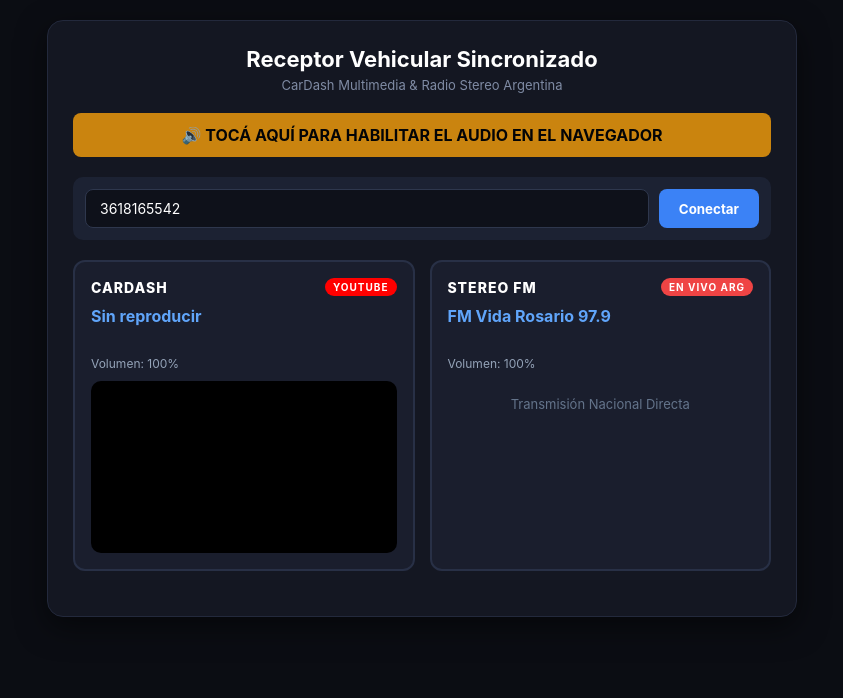
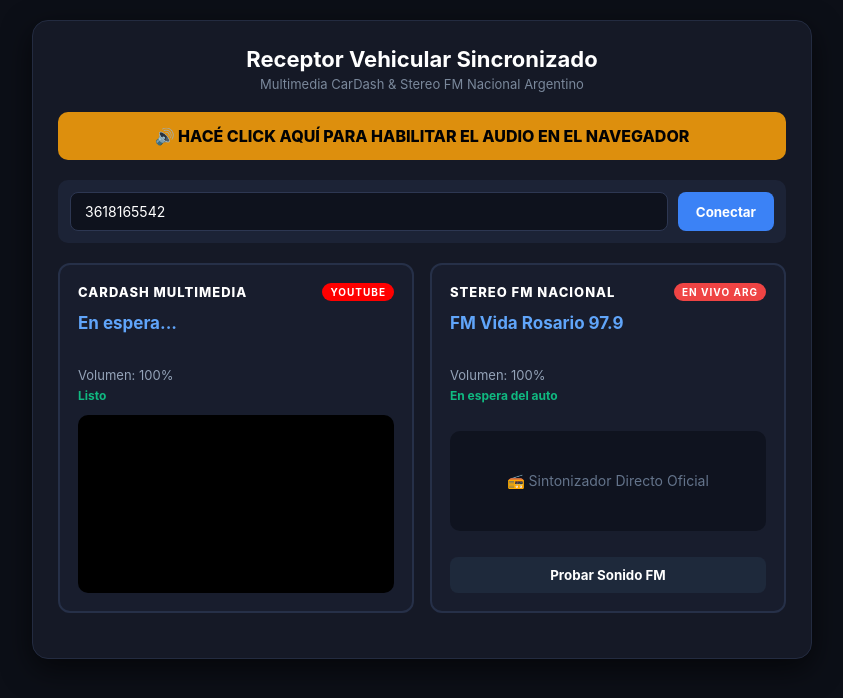
Before and after one commit to FranDEV01-rp/RP, a website: page public/index.html in a window 1280 px wide. Shown: the whole page, without its empty margins (218-1061 px from the left). Drawn offline with Linux system fonts and the light colour scheme; no server answers.

Commit message:
Update index.html

```diff
--- a/public/index.html
+++ b/public/index.html
@@ -2,51 +2,53 @@
 <html lang="es">
 <head>
   <meta charset="UTF-8">
-  <title>Receptor de Audio - CarDash & Radio FM</title>
+  <title>Receptor Vehicular - CarDash & Radio Argentina</title>
   <meta name="viewport" content="width=device-width, initial-scale=1.0">
   <style>
     * { box-sizing: border-box; margin: 0; padding: 0; font-family: -apple-system, BlinkMacSystemFont, "Segoe UI", Roboto, sans-serif; }
-    body { background-color: #0b0d13; color: #fff; min-height: 100vh; display: flex; flex-direction: column; align-items: center; padding: 20px; }
+    body { background-color: #0c0f17; color: #fff; min-height: 100vh; display: flex; flex-direction: column; align-items: center; padding: 20px; }
 
-    .container { width: 100%; max-width: 750px; background: #141722; border-radius: 16px; padding: 25px; border: 1px solid #23293c; box-shadow: 0 10px 30px rgba(0,0,0,0.5); }
-    h1 { font-size: 22px; text-align: center; margin-bottom: 5px; color: #fff; }
-    .subtitle { text-align: center; font-size: 13px; color: #7f8ba4; margin-bottom: 20px; }
+    .container { width: 100%; max-width: 780px; background: #151926; border-radius: 16px; padding: 25px; border: 1px solid #232b40; box-shadow: 0 10px 30px rgba(0,0,0,0.6); }
+    h1 { font-size: 22px; text-align: center; margin-bottom: 4px; color: #fff; }
+    .subtitle { text-align: center; font-size: 13px; color: #7a889b; margin-bottom: 20px; }
 
-    .user-box { display: flex; gap: 10px; margin-bottom: 20px; background: #1c2233; padding: 12px; border-radius: 10px; }
-    input[type="text"] { flex: 1; background: #0e111a; border: 1px solid #2e374d; border-radius: 8px; padding: 10px 14px; color: #fff; font-size: 14px; outline: none; }
-    button { background: #3b82f6; color: #fff; border: none; border-radius: 8px; padding: 10px 20px; font-weight: bold; cursor: pointer; transition: 0.2s; }
+    .unlock-banner { background: #f59e0b; color: #000; padding: 14px; border-radius: 10px; font-weight: 800; text-align: center; margin-bottom: 20px; cursor: pointer; animation: pulse 1.6s infinite; }
+    @keyframes pulse { 0%, 100% { opacity: 1; } 50% { opacity: 0.75; } }
+
+    .user-box { display: flex; gap: 10px; margin-bottom: 20px; background: #1c2336; padding: 12px; border-radius: 10px; }
+    input[type="text"] { flex: 1; background: #0e121d; border: 1px solid #2d3752; border-radius: 8px; padding: 10px 14px; color: #fff; font-size: 14px; outline: none; }
+    button { background: #3b82f6; color: #fff; border: none; border-radius: 8px; padding: 10px 18px; font-weight: bold; cursor: pointer; transition: 0.2s; }
     button:hover { background: #2563eb; }
 
-    .unlock-banner { background: #f59e0b; color: #000; padding: 12px; border-radius: 8px; font-weight: bold; text-align: center; margin-bottom: 20px; cursor: pointer; display: block; animation: pulse 1.5s infinite; }
-    @keyframes pulse { 0%, 100% { opacity: 1; } 50% { opacity: 0.8; } }
+    .grid { display: grid; grid-template-columns: 1fr 1fr; gap: 16px; margin-bottom: 20px; }
+    @media (max-width: 650px) { .grid { grid-template-columns: 1fr; } }
 
-    /* Paneles duales */
-    .grid { display: grid; grid-template-columns: 1fr 1fr; gap: 15px; margin-bottom: 20px; }
-    @media (max-width: 600px) { .grid { grid-template-columns: 1fr; } }
+    .card { background: #181d2d; border-radius: 12px; padding: 18px; border: 2px solid #263048; transition: 0.3s; display: flex; flex-direction: column; justify-content: space-between; }
+    .card.active { border-color: #10b981; box-shadow: 0 0 20px rgba(16, 185, 129, 0.25); }
 
-    .card { background: #1a1e2d; border-radius: 12px; padding: 16px; border: 2px solid #283046; position: relative; transition: 0.3s; }
-    .card.active { border-color: #10b981; box-shadow: 0 0 15px rgba(16, 185, 129, 0.2); }
-
-    .card-title { font-size: 14px; text-transform: uppercase; font-weight: 800; letter-spacing: 1px; margin-bottom: 10px; display: flex; justify-content: space-between; align-items: center; }
+    .card-title { font-size: 13px; text-transform: uppercase; font-weight: 800; letter-spacing: 1px; margin-bottom: 12px; display: flex; justify-content: space-between; align-items: center; }
     .tag { font-size: 10px; padding: 3px 8px; border-radius: 12px; font-weight: bold; }
     .tag-live { background: #ef4444; color: #fff; }
     .tag-yt { background: #ff0000; color: #fff; }
 
-    .station-name { font-size: 16px; font-weight: bold; color: #60a5fa; min-height: 40px; }
-    .vol-display { font-size: 12px; color: #94a3b8; margin-top: 10px; }
+    .station-name { font-size: 17px; font-weight: bold; color: #60a5fa; min-height: 44px; }
+    .vol-display { font-size: 13px; color: #94a3b8; margin-top: 10px; }
+    .status-text { font-size: 12px; color: #10b981; font-weight: bold; margin-top: 5px; }
 
-    .yt-frame-wrapper { border-radius: 10px; overflow: hidden; background: #000; width: 100%; aspect-ratio: 16/9; margin-top: 10px; }
+    .yt-frame-wrapper { border-radius: 10px; overflow: hidden; background: #000; width: 100%; aspect-ratio: 16/9; margin-top: 12px; }
     iframe { width: 100%; height: 100%; border: none; }
+
+    .radio-wave { display: flex; align-items: center; justify-content: center; height: 100px; background: #0f131f; border-radius: 10px; margin-top: 12px; color: #64748b; font-size: 14px; text-align: center; padding: 10px; }
   </style>
 </head>
 <body>
 
   <div class="container">
     <h1>Receptor Vehicular Sincronizado</h1>
-    <div class="subtitle">CarDash Multimedia & Radio Stereo Argentina</div>
+    <div class="subtitle">Multimedia CarDash & Stereo FM Nacional Argentino</div>
 
     <div id="unlockBtn" class="unlock-banner" onclick="unlockAudio()">
-      🔊 TOCÁ AQUÍ PARA HABILITAR EL AUDIO EN EL NAVEGADOR
+      🔊 HACÉ CLICK AQUÍ PARA HABILITAR EL AUDIO EN EL NAVEGADOR
     </div>
 
     <div class="user-box">
@@ -57,42 +59,80 @@
     <div class="grid">
       <!-- TARJETA CARDASH (YOUTUBE) -->
       <div id="cardashCard" class="card">
+        <div>
           <div class="card-title">
-          <span>CarDash</span>
+            <span>CarDash Multimedia</span>
             <span class="tag tag-yt">YouTube</span>
           </div>
-        <div class="station-name" id="cardashTitle">Sin reproducir</div>
+          <div class="station-name" id="cardashTitle">En espera...</div>
           <div class="vol-display" id="cardashVol">Volumen: 100%</div>
+          <div class="status-text" id="cardashStatus">Listo</div>
+        </div>
         <div class="yt-frame-wrapper">
           <div id="yt-player"></div>
         </div>
       </div>
 
-      <!-- TARJETA RADIO ARGENTINA -->
+      <!-- TARJETA STEREO (RADIO FM ARGENTINA) -->
       <div id="radioCard" class="card">
+        <div>
           <div class="card-title">
-          <span>Stereo FM</span>
+            <span>Stereo FM Nacional</span>
             <span class="tag tag-live">EN VIVO ARG</span>
           </div>
           <div class="station-name" id="radioStationTitle">FM Vida Rosario 97.9</div>
           <div class="vol-display" id="radioVol">Volumen: 100%</div>
-        <div style="margin-top: 25px; text-align: center; color: #64748b; font-size: 13px;">
-          Transmisión Nacional Directa
+          <div class="status-text" id="radioStatus">En espera del auto</div>
         </div>
+        <div class="radio-wave" id="radioWaveBox">
+          📻 Sintonizador Directo Oficial
+        </div>
+        <button style="margin-top: 10px; background: #1e293b;" onclick="probarRadio()">Probar Sonido FM</button>
       </div>
     </div>
   </div>
 
-  <!-- Elemento de audio nativo para las radios argentinas -->
-  <audio id="nativeRadioAudio" preload="none"></audio>
+  <!-- Audio nativo para emisoras argentinas -->
+  <audio id="nativeRadioAudio" preload="auto"></audio>
 
-  <!-- YouTube IFrame API -->
+  <!-- YouTube API -->
   <script src="https://www.youtube.com/iframe_api"></script>
 
   <script>
+    // STREAMS DIRECTOS HTTPS VERIFICADOS DE ARGENTINA
+    const EMISORAS_ARGENTINA = {
+      // Rosario
+      "ros_vida": "https://streaming.televisonlitoral.com/fmvida.mp3",
+      "ros_1003": "https://stream.cienradios.com/la100.mp3",
+      "ros_mitre": "https://stream.cienradios.com/mitre.mp3",
+      "ros_lared": "https://stream.cienradios.com/la100.mp3",
+      "ros_nacional": "https://stream.cienradios.com/mitre.mp3",
+
+      // CABA
+      "caba_aspen": "https://playerservices.streamtheworld.com/api/livestream-redirect/ASPEN.mp3",
+      "caba_la100": "https://stream.cienradios.com/la100.mp3",
+      "caba_los40": "https://playerservices.streamtheworld.com/api/livestream-redirect/LOS40_ARG_SC",
+      "caba_disney": "https://playerservices.streamtheworld.com/api/livestream-redirect/DISNEY_ARG_SC",
+      "caba_mega": "https://stream.indalo.com.ar/mega.mp3",
+      "caba_pop": "https://stream.indalo.com.ar/pop.mp3",
+      "caba_rockpop": "https://stream.rockandpop.com.ar/rockandpop.mp3",
+      "caba_urbanaplay": "https://stream.cienradios.com/la100.mp3",
+      "caba_convos": "https://stream.indalo.com.ar/pop.mp3",
+      "caba_one": "https://stream.indalo.com.ar/one.mp3",
+
+      // Córdoba y AM de Ruta
+      "cba_cadena3": "https://streaming.cadena3.com/cadena3.mp3",
+      "cba_mitre": "https://stream.cienradios.com/mitre.mp3",
+      "am_mitre": "https://stream.cienradios.com/mitre.mp3",
+      "am_radio10": "https://stream.indalo.com.ar/radio10.mp3"
+    };
+
     let ytPlayer = null;
     let isYtReady = false;
     let audioUnlocked = false;
+
+    let currentLoadedYtId = "";
+    let currentStationKey = "";
 
     const radioAudio = document.getElementById('nativeRadioAudio');
     const unlockBtn = document.getElementById('unlockBtn');
@@ -107,21 +147,15 @@
       alert('Conectado a UserId: ' + currentUserId);
     }
 
-    // Desbloqueo de audio por políticas del navegador
     function unlockAudio() {
       audioUnlocked = true;
       unlockBtn.style.display = 'none';
-
-      // Desbloquear audio nativo
       radioAudio.play().then(() => radioAudio.pause()).catch(() => {});
-
-      // Desbloquear YouTube
       if (ytPlayer && ytPlayer.playVideo) {
         ytPlayer.playVideo();
       }
     }
 
-    // Inicializar IFrame de YouTube
     function onYouTubeIframeAPIReady() {
       ytPlayer = new YT.Player('yt-player', {
         height: '100%',
@@ -138,10 +172,18 @@
       });
     }
 
-    let lastYtVideoId = "";
-    let lastRadioStation = "";
+    // Botón de prueba manual para verificar que tu navegador emite sonido
+    function probarRadio() {
+      unlockAudio();
+      radioAudio.src = EMISORAS_ARGENTINA["ros_vida"];
+      radioAudio.volume = 1.0;
+      radioAudio.play().then(() => {
+        document.getElementById('radioStatus').innerText = "Sonando señal de prueba";
+      }).catch(e => {
+        alert("Tu navegador bloqueó el audio. Hacé click en el botón amarillo de arriba.");
+      });
+    }
 
-    // Polling regular al backend de Render
     async function pollStatus() {
       if (!currentUserId) return;
 
@@ -154,56 +196,80 @@
         const radio = data.radio;
         const activeSys = data.activeSystem;
 
-        // Tarjetas visuales activas
         document.getElementById('cardashCard').classList.toggle('active', activeSys === 'cardash' && cardash.isPlaying);
         document.getElementById('radioCard').classList.toggle('active', activeSys === 'radio' && radio.isPlaying);
 
-        // --- 1. LÓGICA CARDASH (YOUTUBE) ---
+        // ==========================================
+        // 1. LÓGICA DE YOUTUBE (SIN REINICIAR AL DESPAUSAR)
+        // ==========================================
         document.getElementById('cardashVol').innerText = `Volumen: ${cardash.volume}%`;
+
         if (isYtReady && ytPlayer && ytPlayer.loadVideoById) {
           if (activeSys === 'cardash' && cardash.isPlaying && cardash.videoId) {
-            if (lastYtVideoId !== cardash.videoId) {
-              lastYtVideoId = cardash.videoId;
+
+            // Si es un tema distinto, lo carga nuevo
+            if (currentLoadedYtId !== cardash.videoId) {
+              currentLoadedYtId = cardash.videoId;
               ytPlayer.loadVideoById(cardash.videoId);
-              document.getElementById('cardashTitle').innerText = "Reproduciendo Track ID: " + cardash.videoId;
+              document.getElementById('cardashTitle').innerText = "ID: " + cardash.videoId;
+              document.getElementById('cardashStatus').innerText = "Reproduciendo...";
+            } else {
+              // Si es la misma canción que estaba pausada, SOLO REANUDA donde quedó
+              const state = ytPlayer.getPlayerState();
+              if (state !== YT.PlayerState.PLAYING && state !== YT.PlayerState.BUFFERING && audioUnlocked) {
+                ytPlayer.playVideo();
+                document.getElementById('cardashStatus').innerText = "Reanudado";
+              }
             }
             ytPlayer.setVolume(cardash.volume);
-            if (ytPlayer.getPlayerState() !== YT.PlayerState.PLAYING && audioUnlocked) {
-              ytPlayer.playVideo();
-            }
+
           } else {
-            if (ytPlayer.getPlayerState() === YT.PlayerState.PLAYING) {
+            // Pausar YouTube si no está activo
+            if (ytPlayer.getPlayerState && ytPlayer.getPlayerState() === YT.PlayerState.PLAYING) {
               ytPlayer.pauseVideo();
+              document.getElementById('cardashStatus').innerText = "Pausado (Guardado en segundo actual)";
             }
           }
         }
 
-        // --- 2. LÓGICA RADIO FM ARGENTINA ---
+        // ==========================================
+        // 2. LÓGICA DE RADIO ARGENTINA (STREAM DIRECTO)
+        // ==========================================
         document.getElementById('radioVol').innerText = `Volumen: ${radio.volume}%`;
+
         if (activeSys === 'radio' && radio.isPlaying) {
-          if (lastRadioStation !== radio.stationId) {
-            lastRadioStation = radio.stationId;
-            radioAudio.src = `/api/radio-stream/${radio.stationId}`;
+          const streamUrl = EMISORAS_ARGENTINA[radio.stationId] || EMISORAS_ARGENTINA["ros_vida"];
+
+          // Si cambiamos de estación en el auto
+          if (currentStationKey !== radio.stationId) {
+            currentStationKey = radio.stationId;
+            radioAudio.src = streamUrl;
+            radioAudio.load();
             document.getElementById('radioStationTitle').innerText = radio.stationId.toUpperCase();
+            document.getElementById('radioStatus').innerText = "Conectando señal en vivo...";
             if (audioUnlocked) radioAudio.play().catch(() => {});
           }
 
           radioAudio.volume = radio.volume / 100;
+
           if (radioAudio.paused && audioUnlocked) {
-            radioAudio.play().catch(() => {});
+            radioAudio.play().then(() => {
+              document.getElementById('radioStatus').innerText = "Transmitiendo en vivo";
+            }).catch(() => {});
           }
         } else {
           if (!radioAudio.paused) {
             radioAudio.pause();
+            document.getElementById('radioStatus').innerText = "Radio apagada";
           }
         }
 
       } catch (e) {
-        // Ignorar fallos de conexión transitorios
+        // Fallo de red transitorio
       }
     }
 
-    setInterval(pollStatus, 800);
+    setInterval(pollStatus, 700);
   </script>
 </body>
 </html>
```
Lines whose indentation alone changed are shown as unchanged.
